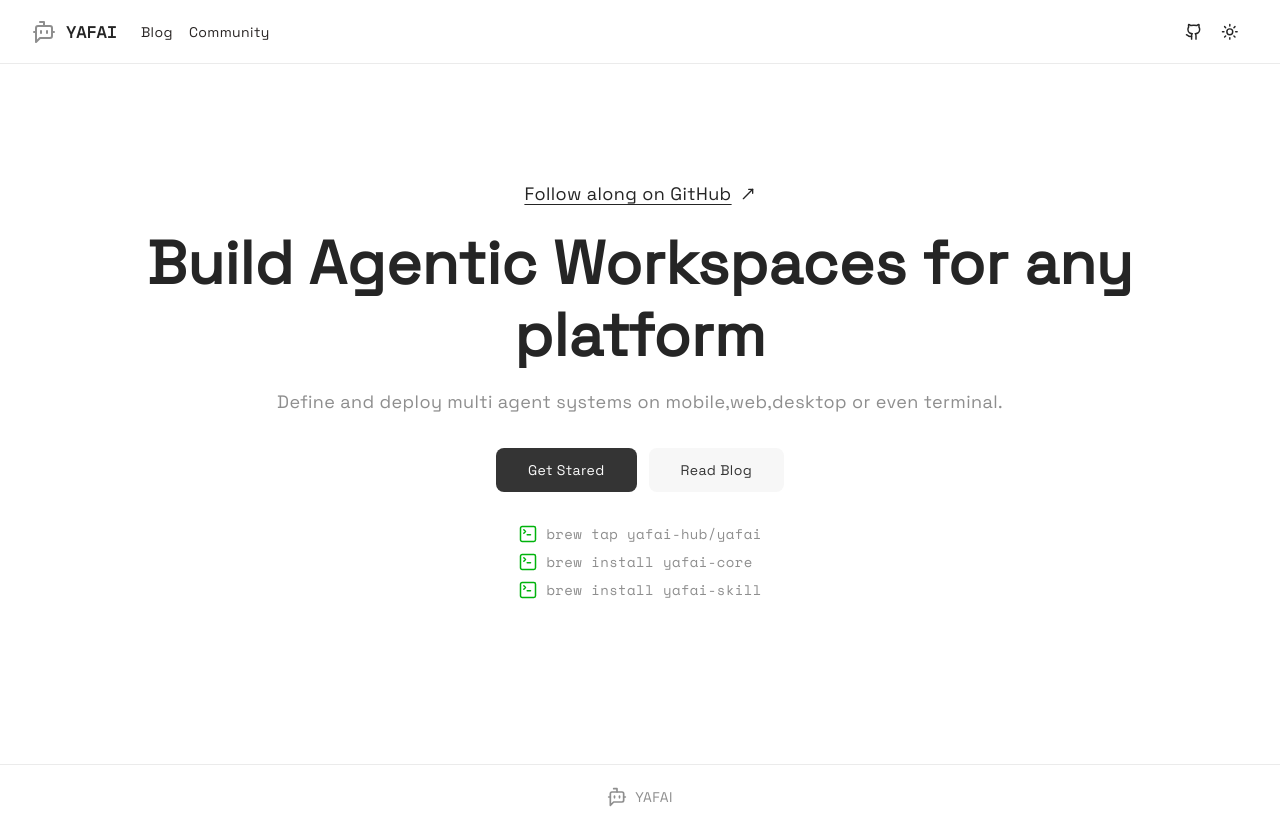
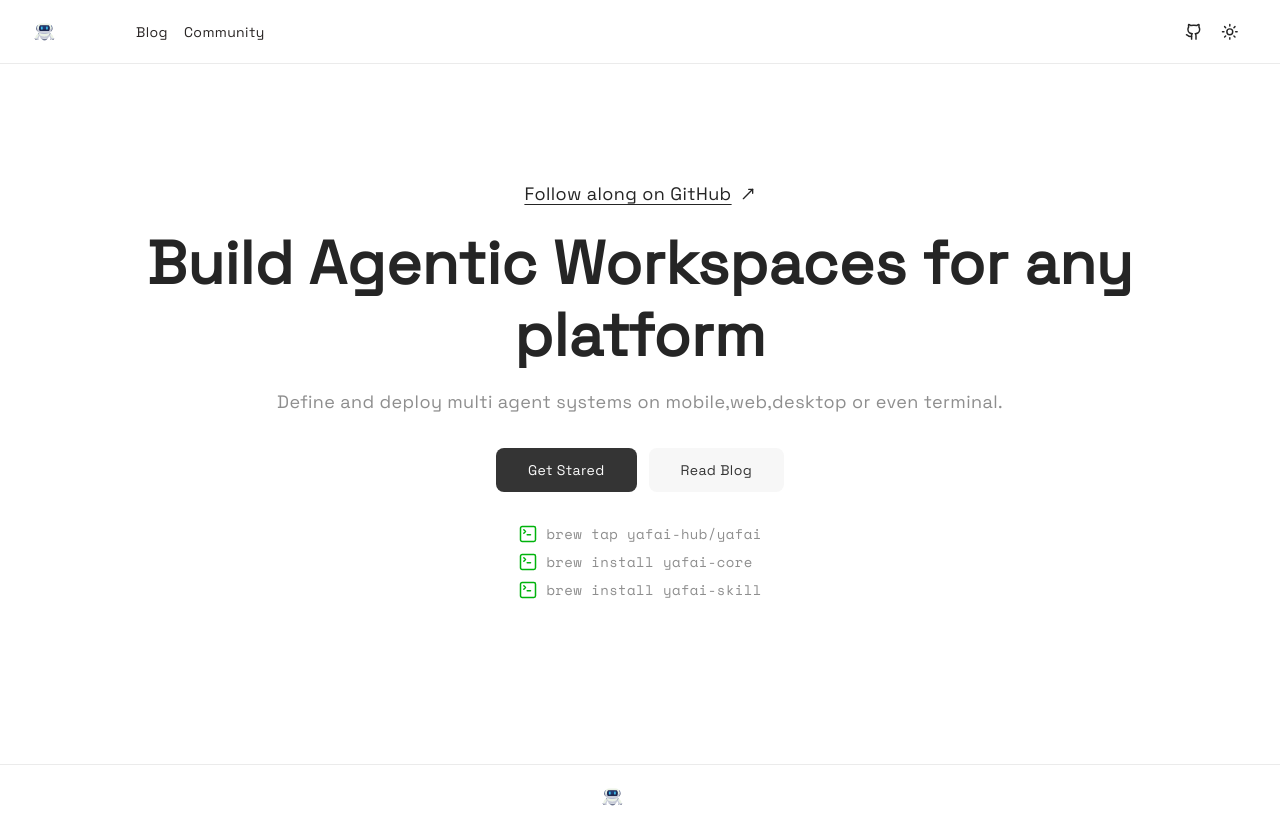
Before and after one commit to YAFAI-Hub/yafai-hub.github.io, a Next.js app: page / in a window 1280 px wide. Built offline with nearby package versions, Linux system fonts and the light colour scheme.

Commit message:
logo updated

```diff
--- a/components/footer.tsx
+++ b/components/footer.tsx
@@ -7,8 +7,12 @@ export function Footer() {
     <footer className="border-t w-full h-16">
       <div className="container flex items-center sm:justify-between justify-center sm:gap-0 gap-4 h-full text-muted-foreground text-sm flex-wrap sm:py-0 py-3 max-sm:px-4">
         <div className="flex items-center justify-center w-full gap-2">
-          <BotMessageSquareIcon className="sm:block hidden w-5 h-5 text-muted-foreground" />
-          <span>YAFAI</span>
+        <img
+        src="/yafai.svg"
+        alt="YAFAI Logo"
+        className="w-20 h-10"
+        width={350}
+        />
         </div>
       </div>
     </footer>
--- a/components/navbar.tsx
+++ b/components/navbar.tsx
@@ -71,11 +71,12 @@ export function Navbar() {
 export function Logo() {
   return (
     <Link href="/" className="flex items-center gap-2.5">
-      <BotMessageSquareIcon
-        className="w-6 h-6 text-muted-foreground"
-        strokeWidth={2}
+      <img
+      src="/yafai.svg"
+      alt="YAFAI Logo"
+      className="w-20 h-10"
+      width={350}
       />
-      <h2 className="text-md font-bold font-code">YAFAI</h2>
     </Link>
   );
 }
```
Also changed, not shown: public/yafai.svg (added).
